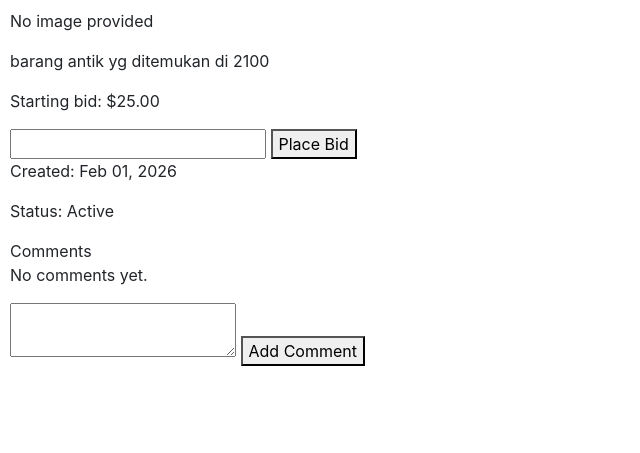
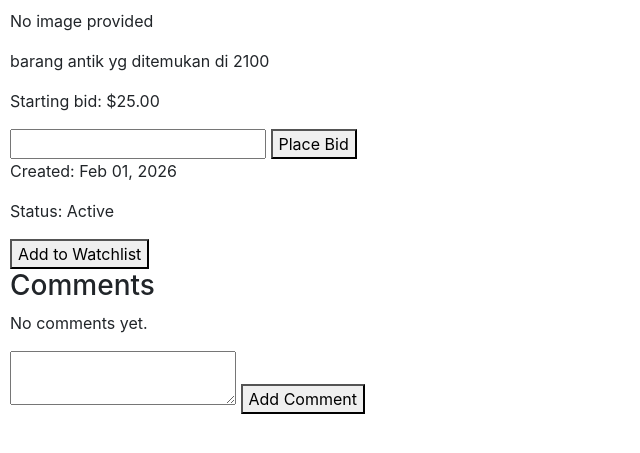
Before and after one commit to nayyaraazra/commerce, a Django app: page /listings/4/ in a window 1280 px wide. Shown: the part 266-719 px from the top of the page, without its empty margins (0-640 px from the left). Run offline with Django 3.2, Linux system fonts and the light colour scheme; a user stored in the database is signed in; data comes from the database, SQL or seed files in the repository; both versions use the stored data as it was after the commit; data that the repository does not hold is empty; some libraries are stand-ins or nearby versions.

Commit message:
watchlist blm perfect

```diff
--- a/auctions/templates/auctions/listing_detail.html
+++ b/auctions/templates/auctions/listing_detail.html
@@ -31,6 +31,20 @@
 
 <p>Status: {{ listing.is_active|yesno:"Active,Closed" }}</p
 
+{% if user.is_authenticated and user != listing.owner %}
+  <form method="post">
+    {% csrf_token %}
+    <button type="submit" name="watchlist">
+      {% if user in listing.watchlist.all %}
+        Remove from Watchlist
+      {% else %}
+        Add to Watchlist
+      {% endif %}
+    </button>
+  </form>
+{% endif %}
+
+
 <h3>Comments</h3>
 
 {% for comment in listing.comments.all %}
--- a/auctions/views.py
+++ b/auctions/views.py
@@ -5,7 +5,7 @@
 from django.urls import reverse
 from django.contrib.auth.decorators import login_required
 from .models import User, AuctionList, Bid, Comment, Category
-
+from decimal import Decimal
 # show active listing
 # def index(request):
 #     return render(request, "auctions/index.html", {
@@ -79,8 +79,8 @@
 
 def listing_detail(request, listing_id):
     # 1. Get the listing safely, get listing_id from url
-    # listing = get_object_or_404(AuctionList, pk=listing_id)
-    listing = AuctionList.objects.get(id=listing_id)
+    listing = get_object_or_404(AuctionList, pk=listing_id)
+    # listing = AuctionList.objects.get(id=listing_id)
     # 2. Get related data
     bids = listing.bids.order_by("-amount")
     comments = listing.comments.order_by("-timestamp")
@@ -112,7 +112,7 @@
 
         # A. Place bid
         if "bid" in request.POST:
-            bid_amount = request.POST.get("bid_amount")
+            bid_amount = (request.POST.get("bid_amount"))
 
             try:
                 bid_amount = float(bid_amount)
@@ -135,10 +135,11 @@
 
         # B. Toggle watchlist
         elif "watchlist" in request.POST:
-            if is_watching:
-                listing.watchlist.remove(request.user)
-            else:
-                listing.watchlist.add(request.user)
+            if request.user.is_authenticated and request.user != listing.owner:
+                if request.user in listing.watchlist.all():
+                    listing.watchlist.remove(request.user)
+                else:
+                    listing.watchlist.add(request.user)
 
             return HttpResponseRedirect(
                 reverse("listing_detail", args=[listing.id])
@@ -146,15 +147,16 @@
 
         # C. Add comment
         elif "comment" in request.POST:
-            content = request.POST.get("content")
+            if request.user.is_authenticated:
+                content = request.POST.get("content")
 
-            if content:
-                Comment.objects.create(
-                    author=request.user,
-                    listing=listing,
-                    # content=content`
-                    content = request.POST["comment"]
-                )
+                if content:
+                    Comment.objects.create(
+                        author=request.user,
+                        listing=listing,
+                        # content=content`
+                        content = request.POST["comment"]
+                    )
 
             return HttpResponseRedirect(
                 reverse("listing_detail", args=[listing.id])
@@ -163,6 +165,7 @@
         # D. Close auction (owner only) - marked
         elif "close" in request.POST and is_owner:
             listing.is_active = False
+
             if highest_bid:
                 listing.winner = highest_bid.bidder
             listing.save()
@@ -176,6 +179,7 @@
         "listing": listing,
         "current_price": current_price,
         "bids": bids,
+         "highest_bid": highest_bid,
         "comments": comments,
         "is_owner": is_owner,
         "is_watching": is_watching,
```
Also changed, not shown: db.sqlite3.
